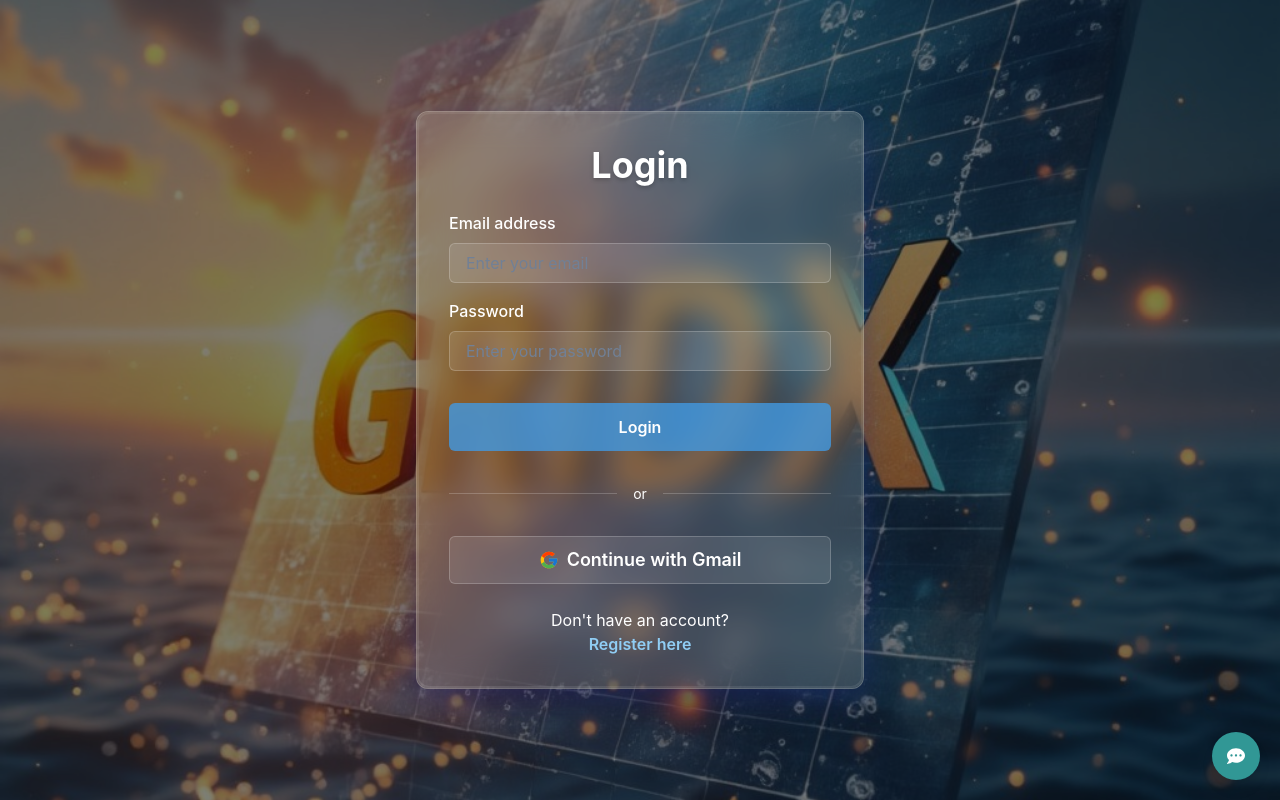
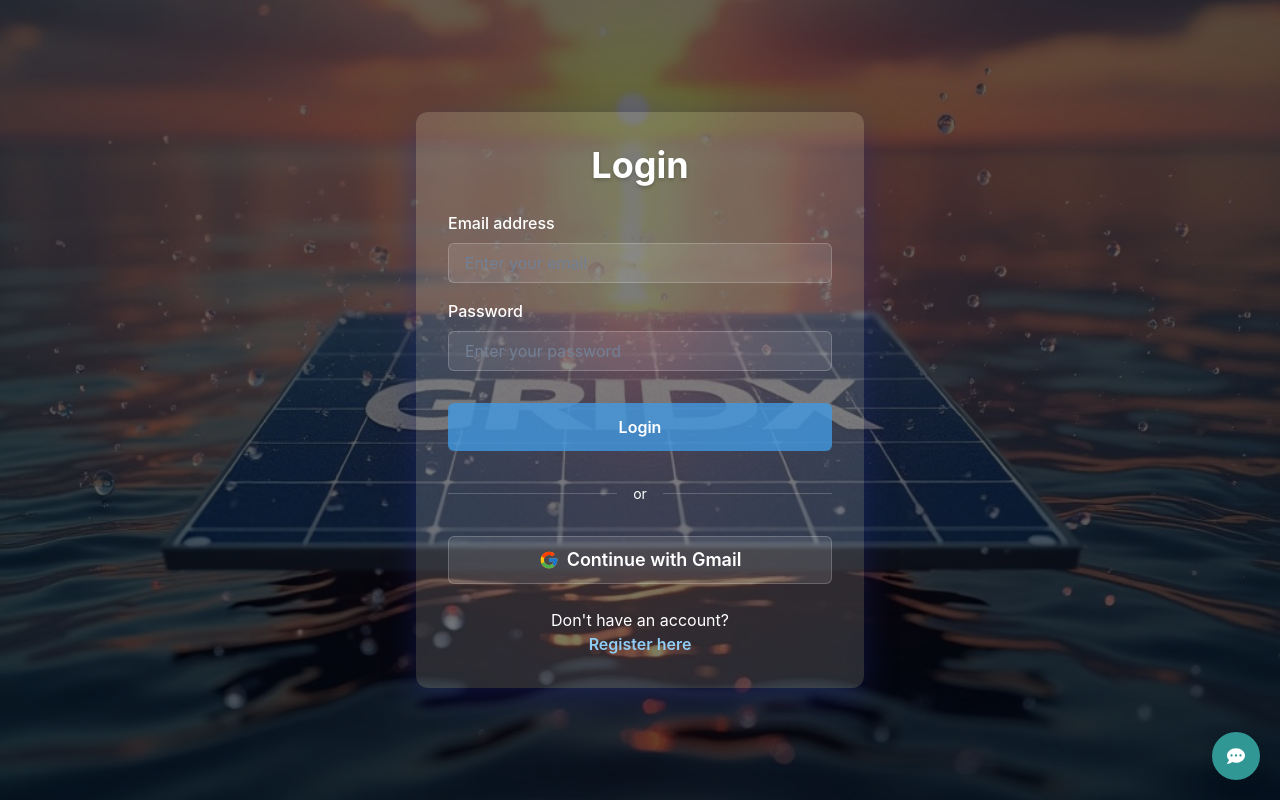
Before and after one commit to sleigh116/For_the_100th_Time.Sleigh116, a React (Create React App) app in the folder frontend/: page /login in a window 1280 px wide. Built offline with nearby package versions, Linux system fonts and the light colour scheme.

Commit message:
Add gridx_background image and update LandingPage and LoginPage imports for consistency

```diff
--- a/frontend/src/pages/LandingPage.js
+++ b/frontend/src/pages/LandingPage.js
@@ -24,7 +24,7 @@
 import nathiProfile from '../assets/images/IMG Nathii.jpg';
 import okuhleProfile from '../assets/images/sleigh.png';
 import mphoProfile from '../assets/images/Mpho.png';
-import LIHLE from '../assets/images/LIHLE.png';
+import LihleProfile from '../assets/images/Lihle.png';
 import gridXBackground from '../assets/images/GridX-IMG.jpg';
 
 // Create motion components
@@ -573,7 +573,7 @@
                     />
                   ) : dev.name === 'Thembelihle Zulu' ? (
                     <Image
-                      src={LIHLE}
+                      src={LihleProfile}
                       alt={dev.name}
                       width="100%"
                       height="100%"
--- a/frontend/src/pages/LoginPage.js
+++ b/frontend/src/pages/LoginPage.js
@@ -1,7 +1,7 @@
 import React, { useState } from 'react';
 import { useNavigate } from 'react-router-dom';
 import { auth } from '../services/api'; // Assuming auth service is still used
-import gridXBackground from '../assets/images/GridX-IMG.jpg'; // Add this import
+import gridxBackground from '../assets/images/gridx_background.jpg'; // Make sure this path and filename are correct
 import { FcGoogle } from 'react-icons/fc'; // Add this import
 
 // Import Chakra UI Components
@@ -107,37 +107,11 @@
       align="center"
       justify="center"
       p={4}
-      position="relative"
-      backgroundImage={`url(${gridXBackground})`}
+      backgroundImage={`url(${gridxBackground})`}
       backgroundSize="cover"
       backgroundPosition="center"
-      backgroundAttachment="fixed"
-    >
-      {/* Add overlay for better readability */}
-      <Box
-        position="absolute"
-        top="0"
-        left="0"
-        right="0"
-        bottom="0"
-        bg="rgba(0, 0, 0, 0.5)"
-        zIndex="1"
-      />
-
-      {/* Box to contain the form with styling */}
-      <Box
-        maxW="md"
-        w="full"
-        bg={formBg}
-        boxShadow="0 8px 32px 0 rgba(31, 38, 135, 0.37)"
-        borderRadius="xl"
-        p={8}
-        textAlign="center"
+      backgroundRepeat="no-repeat"
       position="relative"
-        zIndex="2"
-        backdropFilter="blur(16px)"
-        border="1px solid"
-        borderColor={borderColor}
       _before={{
         content: '""',
         position: 'absolute',
@@ -145,14 +119,11 @@
         left: 0,
         right: 0,
         bottom: 0,
-          borderRadius: 'xl',
-          padding: '2px',
-          background: 'linear-gradient(45deg, rgba(255,255,255,0.1), rgba(255,255,255,0.05))',
-          WebkitMask: 'linear-gradient(#fff 0 0) content-box, linear-gradient(#fff 0 0)',
-          WebkitMaskComposite: 'xor',
-          maskComposite: 'exclude',
+        bg: 'rgba(0, 0, 0, 0.6)',
+        zIndex: 1,
       }}
     >
+      <Box zIndex={2} maxW="md" w="full" bg={formBg} boxShadow="0 8px 32px 0 rgba(31, 38, 135, 0.37)" borderRadius="xl" p={8} textAlign="center">
         <Heading
           as="h2"
           size="xl"
@@ -163,7 +134,6 @@
           Login
         </Heading>
         <VStack as="form" spacing={4} onSubmit={handleSubmit} noValidate>
-          {/* Form controls with glassmorphism styling */}
           <FormControl id="login-email" isInvalid={!!errors.email}>
             <FormLabel color={textColor}>Email address</FormLabel>
             <Input
@@ -229,14 +199,12 @@
             Login
           </Button>
 
-          {/* Add divider */}
           <Flex w="full" align="center" my={4}>
             <Box flex="1" h="1px" bg={borderColor} />
             <Text px={4} color={textColor} fontSize="sm">or</Text>
             <Box flex="1" h="1px" bg={borderColor} />
           </Flex>
 
-          {/* Gmail Button */}
           <Button
             w="full"
             size="lg"
@@ -261,7 +229,6 @@
           </Button>
         </VStack>
 
-        {/* Link to Register page */}
         <Text mt={6} color={textColor}>
           Don't have an account?{' '}
           <Button
@@ -272,7 +239,7 @@
               textDecoration: 'underline',
             }}
             onClick={() => {
-              console.log('Navigating to register...'); // Debug log
+              console.log('Navigating to register...');
               navigate('/register', { replace: true });
             }}
           >
@@ -284,4 +251,4 @@
   );
 }
 
-export default LoginPage; // Export the component
+export default LoginPage;
--- a/frontend/src/pages/RegisterPage.js
+++ b/frontend/src/pages/RegisterPage.js
@@ -1,9 +1,8 @@
 import React, { useState } from 'react';
-import { useNavigate } from 'react-router-dom';
+import { useNavigate, Link as ReactRouterLink } from 'react-router-dom';
 import { auth } from '../services/api'; // Assuming auth service is still used
-import gridXBackground from '../assets/images/GridX-IMG.jpg';
-import { FcGoogle } from 'react-icons/fc';
-
+import gridXBackground from '../assets/images/GridX-IMG.jpg'; // Make sure this path is correct for your background image
+import { FcGoogle } from 'react-icons/fc'; // Import the Google icon
 // Import Chakra UI Components
 import {
   Box,
@@ -14,6 +13,7 @@
   Input,
   Button,
   Text,
+  Link as ChakraLink, // Alias Link from Chakra UI to avoid conflict with react-router-dom
   VStack,
   useToast, // For displaying messages
   useColorModeValue, // For light/dark mode styling
@@ -124,7 +124,7 @@
       justify="center"
       p={4}
       position="relative"
-      backgroundImage={`url(${gridXBackground})`}
+      backgroundImage={`url(${gridXBackground})`} // Set background image
       backgroundSize="cover"
       backgroundPosition="center"
       backgroundAttachment="fixed"
@@ -136,7 +136,7 @@
         left="0"
         right="0"
         bottom="0"
-        bg="rgba(0, 0, 0, 0.5)"
+        bg="rgba(0, 0, 0, 0.5)" // Dark overlay with 50% opacity
         zIndex="1"
       />
 
@@ -328,20 +328,9 @@
         {/* Link to Login page */}
         <Text mt={6} color={textColor}>
           Already have an account?{' '}
-          <Button
-            variant="link"
-            color="blue.200"
-            _hover={{
-              color: 'blue.100',
-              textDecoration: 'underline',
-            }}
-            onClick={() => {
-              console.log('Navigating to login...'); // Debug log
-              navigate('/login', { replace: true });
-            }}
-          >
+          <ChakraLink as={ReactRouterLink} to="/login" color="teal.500">
             Login here
-          </Button>
+          </ChakraLink>
         </Text>
       </Box>
     </Flex>
```
Also changed, not shown: frontend/src/assets/images/gridx_background.jpg (added). Lines whose indentation alone changed are shown as unchanged.
